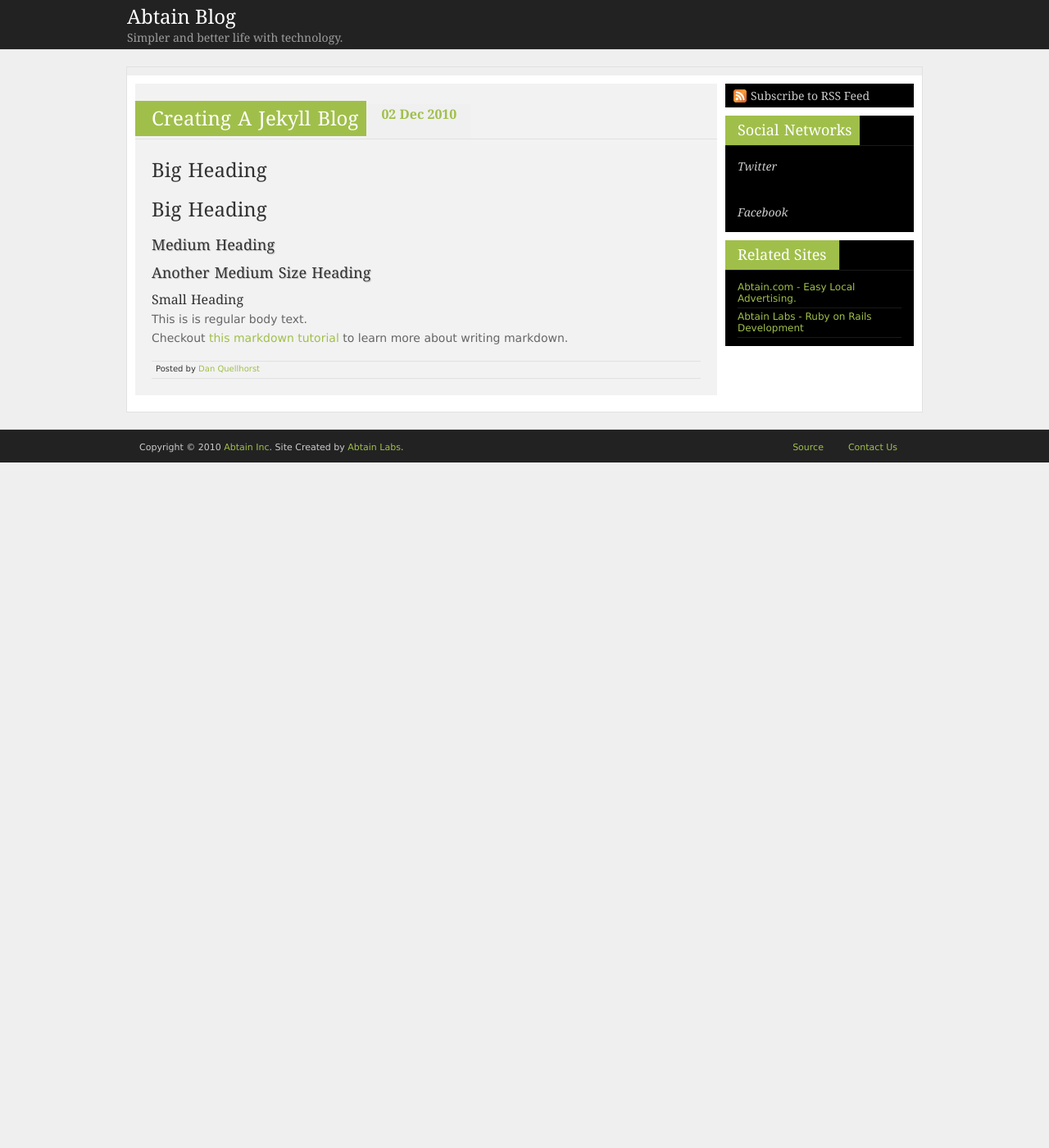
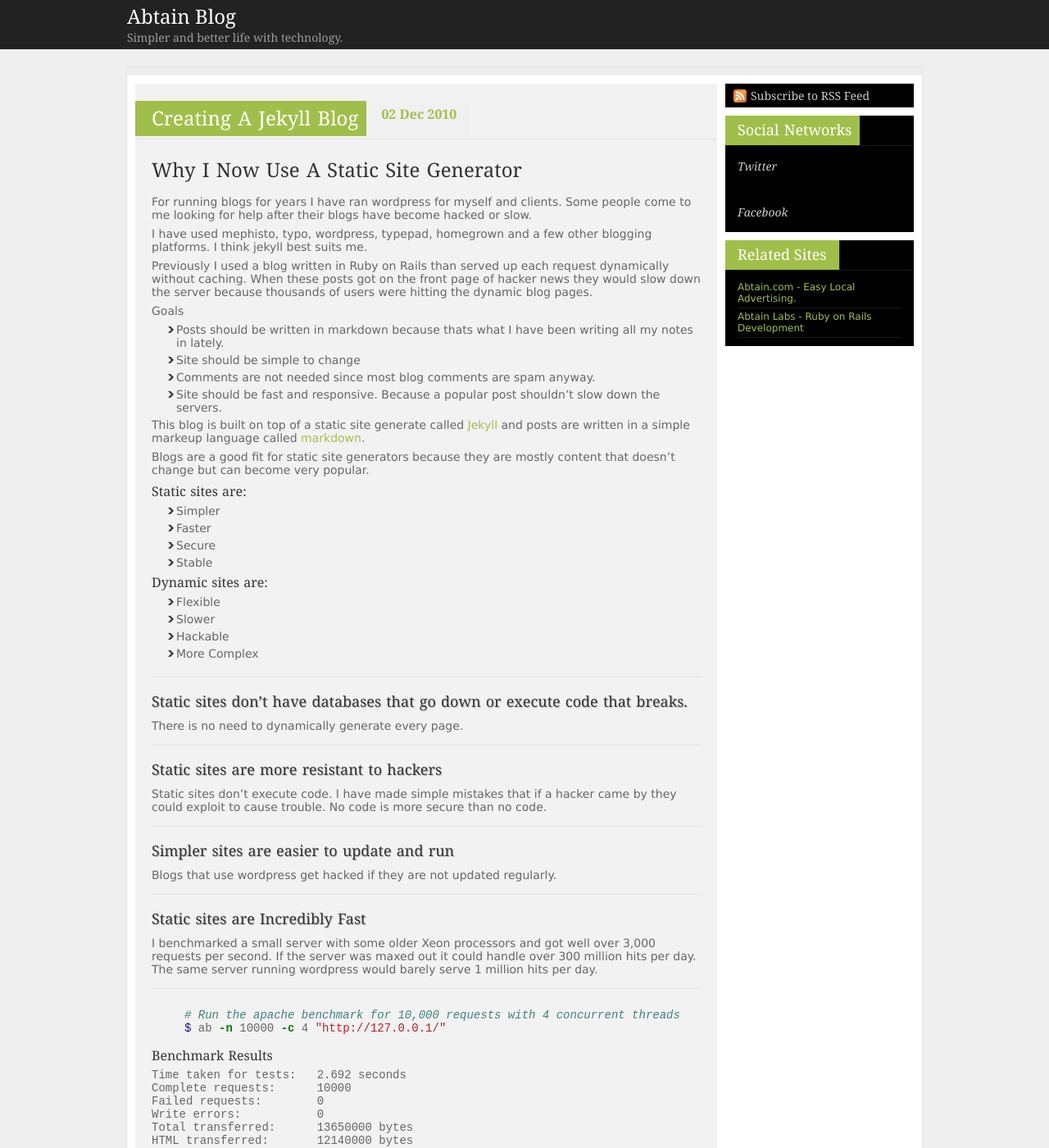
Before and after one commit to abtain/abtainblog, a Jekyll site: the page built from index.html, in a window 1280 px wide and 1400 px high. Shown: the whole window at 82% size. Built offline with Jekyll 4.4.1, drawn with Linux system fonts in a browser that asks for light colours; some web fonts are replaced; the list of posts is cut into pages by our own code; some of the changed text lies outside the part shown.

Commit message:
Build out first post.

```diff
--- a/_posts/2010-12-02-creating-a-jekyll-blog.markdown
+++ b/_posts/2010-12-02-creating-a-jekyll-blog.markdown
@@ -3,18 +3,95 @@
 title: Creating A Jekyll Blog
 style: blue
 ---
-Big Heading
-===========
 
-# Big Heading
+Why I Now Use A Static Site Generator
+=====================================
 
-## Medium Heading
+For running blogs for years I have ran wordpress for myself and clients. Some people come to me looking for help after their blogs have
+become hacked or slow.
 
-Another Medium Size Heading
----------------------------
+I have used mephisto, typo, wordpress, typepad, homegrown and a few other blogging platforms. I think jekyll best suits me.
 
-### Small Heading
+Previously I used a blog written in Ruby on Rails than served up each request dynamically without caching.
+When these posts got on the front page of hacker news they would slow down the server because thousands
+of users were hitting the dynamic blog pages.
 
-This is is regular body text.
+Goals
+* Posts should be written in markdown because thats what I have been writing all my notes in lately.
+* Site should be simple to change
+* Comments are not needed since most blog comments are spam anyway.
+* Site should be fast and responsive. Because a popular post shouldn't slow down the servers.
 
-Checkout [this markdown tutorial](http://daringfireball.net/projects/markdown/basics) to learn more about writing markdown.
+This blog is built on top of a static site generate called [Jekyll](https://github.com/mojombo/jekyll) and posts are written in a simple markeup
+language called [markdown](http://daringfireball.net/projects/markdown/basics).
+
+Blogs are a good fit for static site generators because they are mostly content that doesn't change but can become very popular.
+
+### Static sites are:
+* Simpler
+* Faster
+* Secure
+* Stable
+
+### Dynamic sites are:
+* Flexible
+* Slower
+* Hackable
+* More Complex
+
+<hr />
+
+## Static sites don't have databases that go down or execute code that breaks.
+
+There is no need to dynamically generate every page.
+<hr />
+
+## Static sites are more resistant to hackers
+
+Static sites don't execute code. I have made simple mistakes that if a hacker came by they could exploit to cause trouble. No code is more secure
+than no code.
+
+<hr />
+
+## Simpler sites are easier to update and run
+
+Blogs that use wordpress get hacked if they are not updated regularly.
+
+<hr />
+
+## Static sites are Incredibly Fast
+
+I benchmarked a small server with some older Xeon processors and got well over 3,000 requests per second.
+If the server was maxed out it could handle over 300 million hits per day. The same server running wordpress
+would barely serve 1 million hits per day.
+
+<hr />
+
+{% highlight bash %}
+# Run the apache benchmark for 10,000 requests with 4 concurrent threads
+$ ab -n 10000 -c 4 "http://127.0.0.1/"
+{% endhighlight %}
+
+### Benchmark Results
+
+<pre>
+Time taken for tests:   2.692 seconds
+Complete requests:      10000
+Failed requests:        0
+Write errors:           0
+Total transferred:      13650000 bytes
+HTML transferred:       12140000 bytes
+Requests per second:    3714.10 [#/sec] (mean)
+Time per request:       1.077 [ms] (mean)
+Time per request:       0.269 [ms] (mean, across all concurrent requests)
+Transfer rate:          4950.92 [Kbytes/sec] received
+</pre>
+
+<hr />
+
+# Setup your own static blog
+Checkout the source to this site at [github](https://github.com/abtain/abtainblog)
+
+Checkout a similar post by [Recursive Designs](http://recursive-design.com/blog/2010/10/12/static-blogging-the-jekyll-way/).
+
+Any hosting account will do but I highly recommend [hostgator](http://www.hostgator.com/). They a hosting account for only $5/month.
```
